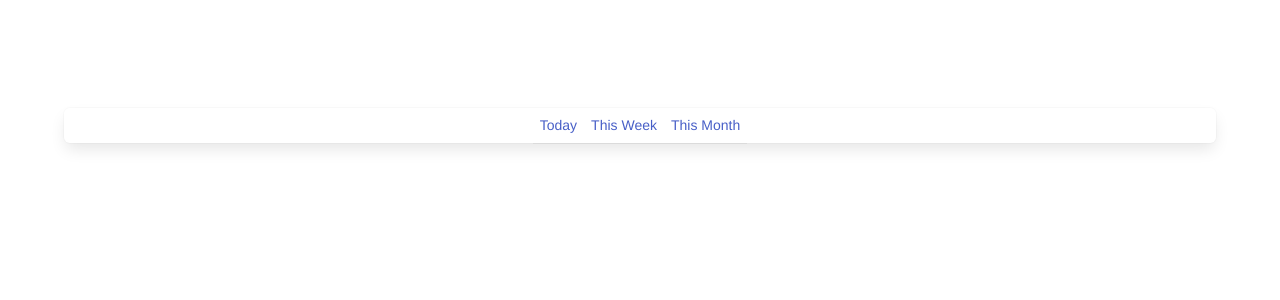
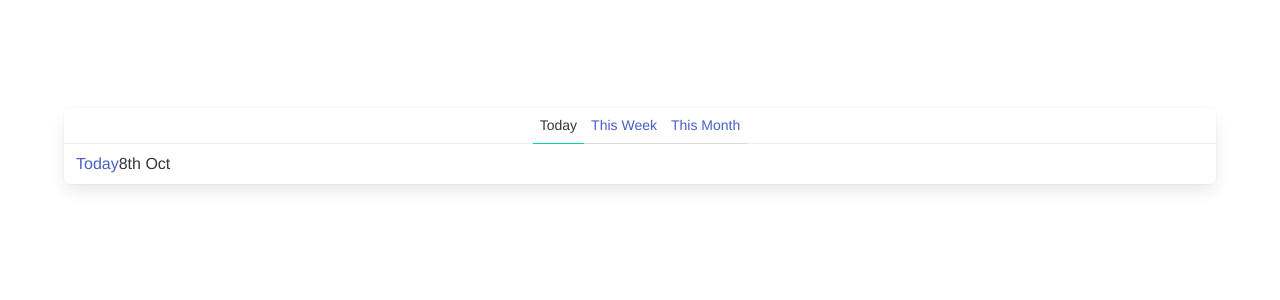
Before and after one commit to ZahidHasan24/vue-composition-project, a Vue app: page / in a window 1280 px wide. Shown: the top 300 px of the page. Built offline with nearby package versions, Linux system fonts and the light colour scheme.

Commit message:
added three tabs with post and test

```diff
--- a/package.json
+++ b/package.json
@@ -8,6 +8,8 @@
     "test:unit": "vue-cli-service test:unit"
   },
   "dependencies": {
+    "@types/moment": "^2.13.0",
+    "moment": "^2.13.0",
     "vue": "^3.2.19"
   },
   "devDependencies": {
--- a/src/components/Timeline.vue
+++ b/src/components/Timeline.vue
@@ -1,25 +1,61 @@
 <template>
   <nav class="is-primary panel">
     <span class="panel-tabs">
-      <a v-for="period in periods" :key="period">{{ period }}</a>
+      <a
+        v-for="period in periods"
+        :key="period"
+        :class="{ 'is-active': period === currentPeriod }"
+        :data-test="period"
+        @click="setPeriod(period)"
+        >{{ period }}</a
+      >
     </span>
+    <a v-for="post in posts" :key="post.id" class="panel-block">
+      <a>{{ post.title }}</a>
+      <div>{{ post.created.format("Do MMM") }}</div>
+    </a>
   </nav>
 </template>
 
 <script lang="ts">
-import { defineComponent } from "vue";
+import { defineComponent, ref, computed } from "vue";
+import moment from "moment";
+import { today, thisWeek, thisMonth } from "../data";
+
+type Period = "Today" | "This Week" | "This Month";
 
 export default defineComponent({
   name: "Timeline",
   setup() {
     const periods = ["Today", "This Week", "This Month"];
+    const currentPeriod = ref<Period>("Today");
+    const posts = computed(() => {
+      return [today, thisWeek, thisMonth].filter((post) => {
+        if (currentPeriod.value === "Today") {
+          return post.created.isAfter(moment().subtract(1, "day"));
+        }
+        if (currentPeriod.value === "This Week") {
+          return post.created.isAfter(moment().subtract(7, "day"));
+        }
+        if (currentPeriod.value === "This Month") {
+          return post.created.isAfter(moment().subtract(1, "month"));
+        }
+        return false;
+      });
+    });
+
+    const setPeriod = (period: Period) => {
+      currentPeriod.value = period;
+    };
     return {
       periods,
+      currentPeriod,
+      setPeriod,
+      posts,
     };
   },
 });
 </script>
 
 <!-- Add "scoped" attribute to limit CSS to this component only -->
-<style scoped>
-</style>
+<style scoped></style>
--- /dev/null
+++ b/src/data.ts
@@ -0,0 +1,25 @@
+import moment from "moment";
+
+export interface Post {
+    id: string
+    title: string
+    created: moment.Moment
+}
+
+export const today: Post = {
+    id: '1',
+    title: 'Today',
+    created: moment()
+}
+
+export const thisWeek: Post = {
+    id: '2',
+    title: 'This Week',
+    created: moment().subtract(2, 'days')
+}
+
+export const thisMonth: Post = {
+    id: '2',
+    title: 'This Month',
+    created: moment().subtract(12, 'days')
+}
```
Also changed, not shown: 2 other files (tests, documents, lock files or other folders).
